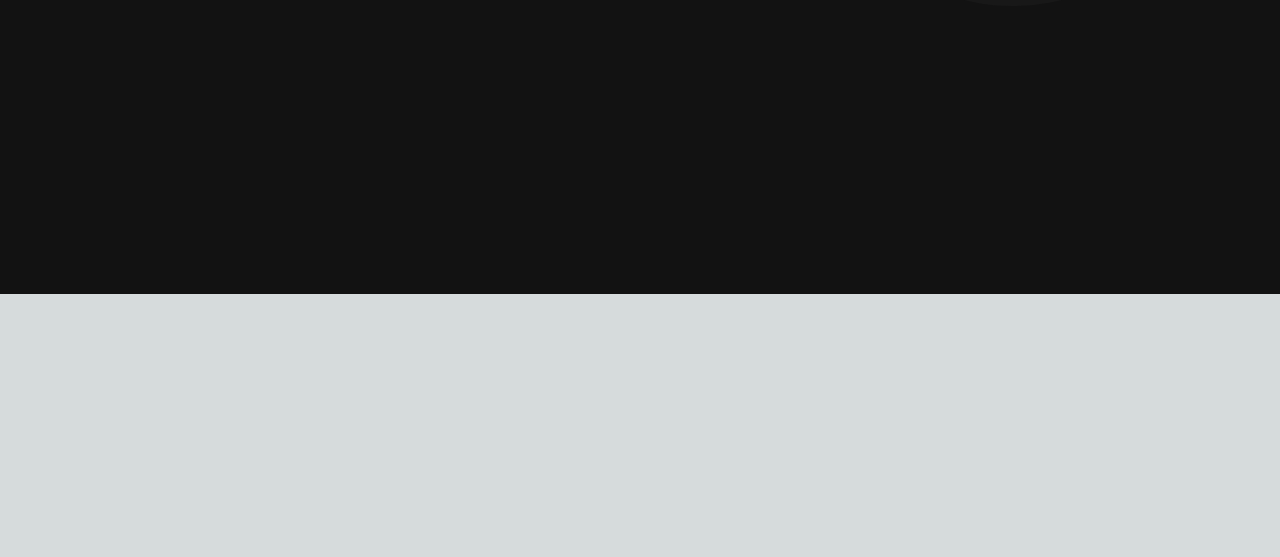
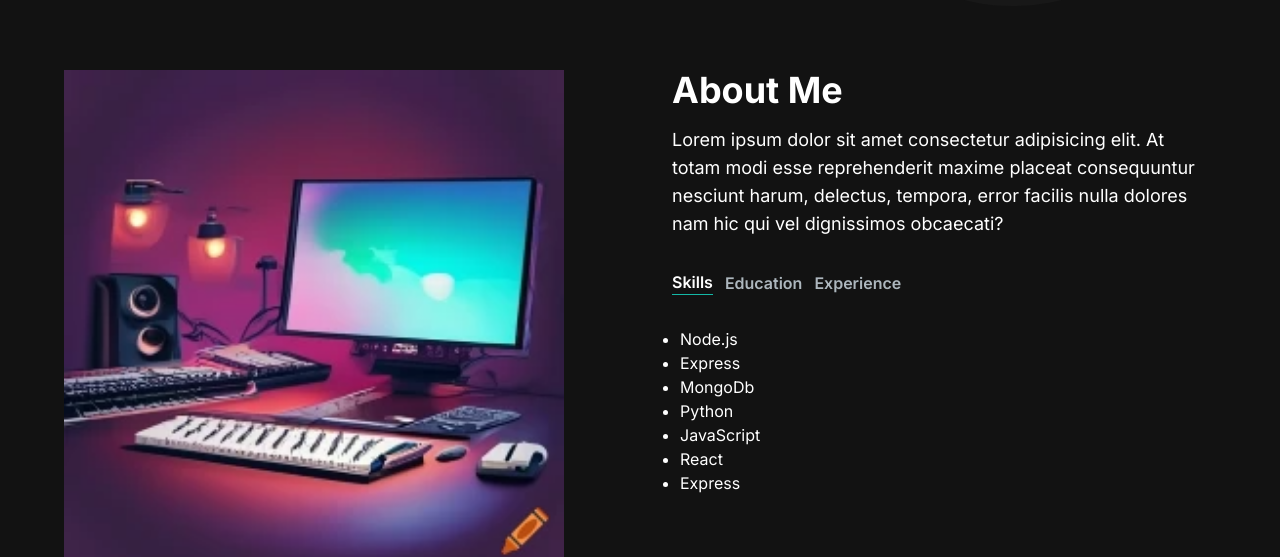
Before and after one commit to k3v-5/Portfolio, a Next.js app: page / in a window 1280 px wide. Shown: the part 506-1063 px from the top of the page. Before the commit the page ends 800 px from the top, so only its background shows below. Built offline with nearby package versions, Linux system fonts and the light colour scheme.

Commit message:
AboutSection

```diff
--- /dev/null
+++ b/src/app/components/AboutSection.jsx
@@ -0,0 +1,87 @@
+"use client";
+import React, { useTransition, useState } from 'react'
+import Image from 'next/image'
+import TabButton from './TabButton';
+
+const TAB_DATA = [
+    {
+        title:"Skills",
+        id: "skills",
+        content:(
+            <ul className='list-disc pl-2'>
+                <li>Node.js</li>
+                <li>Express</li>
+                <li>MongoDb</li>
+                <li>Python</li>
+                <li>JavaScript</li>
+                <li>React</li>
+                <li>Express</li>
+            </ul>
+        )
+    },
+    {
+        title:"Education",
+        id:"education",
+        content:(
+            <ul className='list-disc pl-2'>
+                <li>Autonum University of Aguascalientes</li>
+            </ul>
+        )
+    },
+    {
+        title:"Experience",
+        id:"experience",
+        content:(
+            <ul className='list-disc pl-2'>
+                <li>Cuauhtemoc University</li>
+            </ul>
+        )
+    }
+]
+
+const AboutSection = () => {
+    const [tab, setTab] = useState("skills");
+    const [isPending, startTransition] = useTransition();
+
+    const handleTabChange = (id) => {
+        startTransition(() => {
+            setTab(id);
+        });
+    }
+    return (
+        <section className='text-white'>
+            <div className='md:grid md:grid-cols-2 gap-8 items-center py-8 px-4 xl:gap-16 sm:py-16 xl:px-16'>
+                <Image src="/images/about-image.png" width={500} height={500} />
+                <div className='mt-4 md:mt-0 text-left flex flex-col h-full'>
+                    <h2 className='text-4xl font-bold text-white mb-4'>About Me</h2>
+                    <p className='text-base lg:text-lg'>
+                        Lorem ipsum dolor sit amet consectetur adipisicing elit. At totam modi esse reprehenderit maxime placeat consequuntur nesciunt harum, delectus, tempora, error facilis nulla dolores nam hic qui vel dignissimos obcaecati?
+                    </p>
+                    <div className='flex flex-row justify-start mt-8'>
+                        <TabButton
+                            selecTab={() => handleTabChange("skills")}
+                            active={tab === "skills"}>
+                            {" "}
+                            Skills{" "}
+                        </TabButton>
+                        <TabButton
+                            selecTab={() => handleTabChange("education")}
+                            active={tab === "education"}>
+                            {" "}
+                            Education{" "}
+                        </TabButton>
+                        <TabButton
+                            selecTab={() => handleTabChange("experience")}
+                            active={tab === "experience"}>
+                            {" "}
+                            Experience{" "}
+                        </TabButton>
+                    </div>
+                    <div className='mt-8'>{TAB_DATA.find((t)=> t.id===tab).content}</div>
+                </div>
+            </div>
+        </section>
+    )
+}
+
+export default AboutSection
--- /dev/null
+++ b/src/app/components/TabButton.jsx
@@ -0,0 +1,18 @@
+import React from 'react'
+
+const TabButton = ({ active, selecTab, children }) => {
+const buttonClasses = active
+? "text-white border-b border-teal-500"
+: "text-[#ADB7BE]";
+    return (
+        <button onClick={selecTab}>
+            <p className={`mr-3 font-semibold hover:text-white ${buttonClasses}`}>
+                {children}
+            </p>
+        </button>
+    );
+};
+
+
+
+export default TabButton
--- a/src/app/page.js
+++ b/src/app/page.js
@@ -1,7 +1,7 @@
 import Image from 'next/image'
 import Herosection from './components/Herosection'
 import Navbar from './components/Navbar'
-
+import AboutSection from './components/AboutSection'
 
 export default function Home() {
   return (
@@ -9,6 +9,7 @@
       <Navbar/>
       <div class="container mt-24 mx-auto pxp-12 py-4">
         <Herosection />
+        <AboutSection />
       </div>
     </main>
   )
```
Also changed, not shown: public/images/about-image.png (added).
